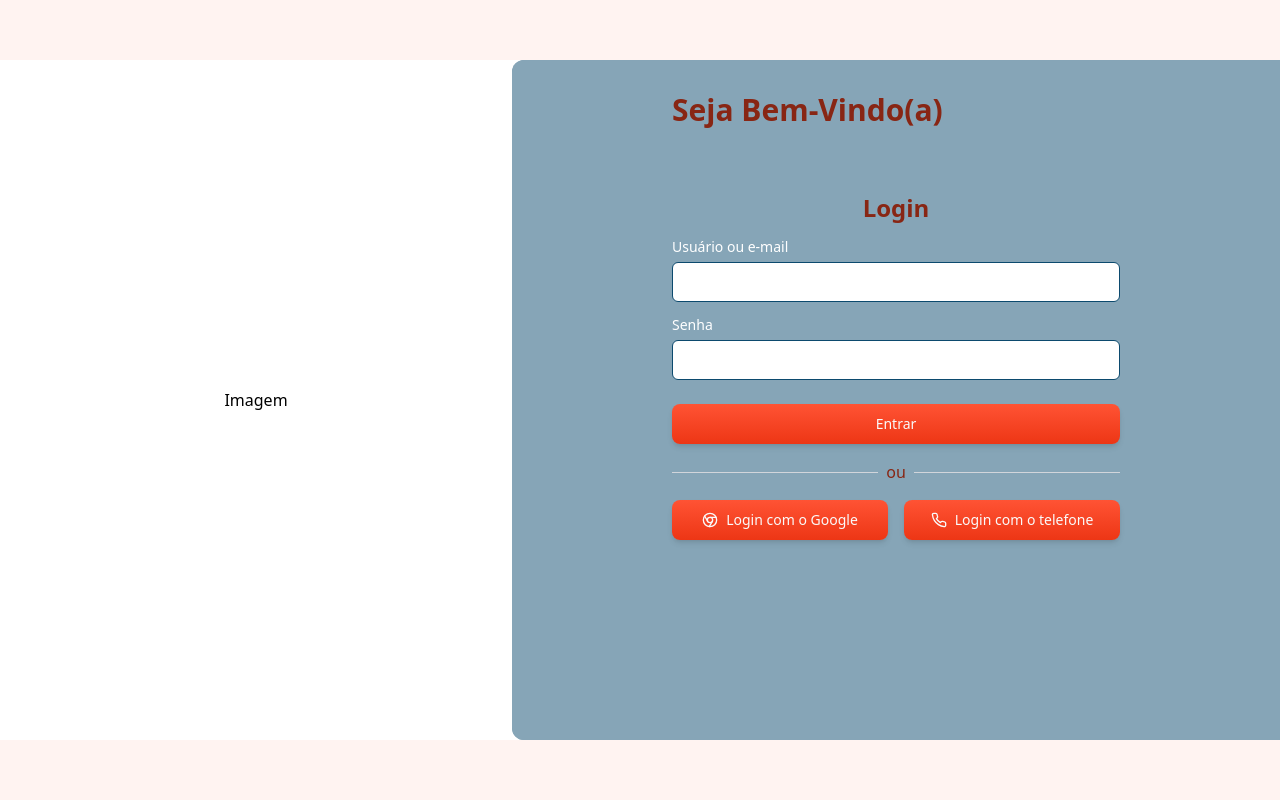
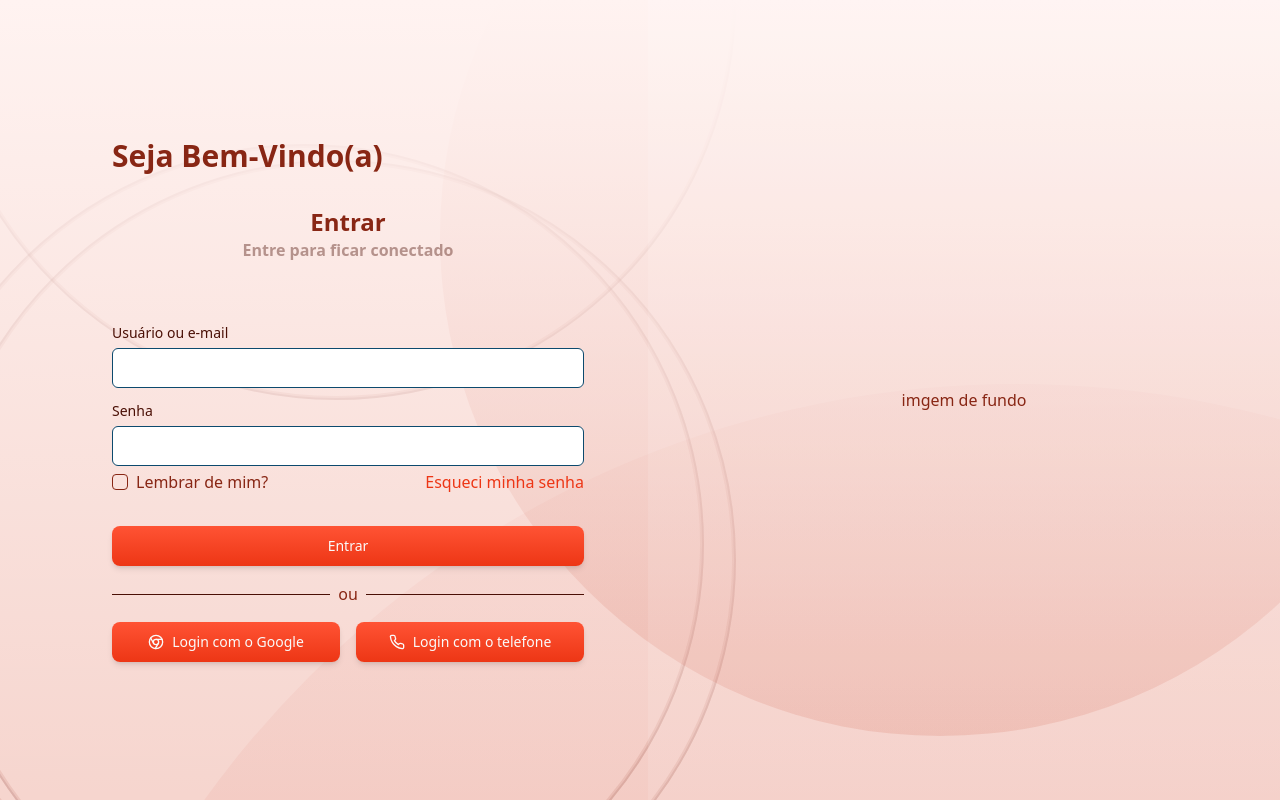
Before and after one commit to fernando-pacheco/projeto-restaurante, a React (Vite) app in the folder frontend/: page /login in a window 1280 px wide. Built offline with nearby package versions, Linux system fonts and the light colour scheme.

Commit message:
[frontend] feat: aplicando layout base para as páginas de autenticação na página de login

```diff
--- a/frontend/src/pages/login/index.tsx
+++ b/frontend/src/pages/login/index.tsx
@@ -7,6 +7,8 @@ import { Button } from "@/components/molecules/button"
 import { Chrome, Phone } from "lucide-react"
 import { useNavigate } from "react-router-dom"
 import { toast } from "sonner"
+import { Checkbox } from "@/components/molecules/checkbox"
+import { AuthBase } from "@/components/organisms/auth-base"
 
 export function Login() {
     const [credencial, setNomeUsuario] = useState("")
@@ -49,25 +51,22 @@ export function Login() {
     }
 
     return (
-        <div className="flex justify-center items-center h-screen">
-            <div className="w-[100%] h-[85%] flex bg-white">
-                <div className="w-[40%] flex justify-center items-center text-black">
-                    Imagem
-                </div>
-                <div className="bg-sky-900 flex-1 rounded-l-xl">
-                    <div className="bg-white/50 p-8 rounded-l-xl h-full px-40">
+        <AuthBase>
+            <div className="px-16 rounded-l-xl h-full min-w-80 w-[600px] z-50">
                 <form onSubmit={handleSubmit}>
-                            <h1 className="text-3xl font-semibold mb-16">
+                    <h1 className="text-3xl font-semibold mb-8">
                         Seja Bem-Vindo(a)
                     </h1>
-                            <h2 className="text-2xl font-semibold mb-4 flex justify-center">
-                                Login
-                            </h2>
-
-                            <div className="mb-4">
+                    <h1 className="text-2xl font-semibold flex justify-center">
+                        Entrar
+                    </h1>
+                    <h1 className="text-md font-semibold mb-4 flex justify-center text-salmon-950/40">
+                        Entre para ficar conectado
+                    </h1>
+                    <div className="mb-4 mt-16">
                         <Label
                             htmlFor="nome_usuario"
-                                    className="block text-white mb-2"
+                            className="block text-salmon-950 mb-2"
                         >
                             Usuário ou e-mail
                         </Label>
@@ -75,17 +74,15 @@ export function Login() {
                             id="nome_usuario"
                             type="text"
                             value={credencial}
-                                    onChange={(e) =>
-                                        setNomeUsuario(e.target.value)
-                                    }
-                                    className="text-black border-sky-900"
+                            onChange={(e) => setNomeUsuario(e.target.value)}
+                            className="border-sky-900"
                         />
                     </div>
 
-                            <div className="mb-4">
+                    <div className="mb-1">
                         <Label
                             htmlFor="senha"
-                                    className="block text-white mb-2"
+                            className="block text-salmon-950 mb-2"
                         >
                             Senha
                         </Label>
@@ -94,21 +91,36 @@ export function Login() {
                             type="password"
                             value={senha}
                             onChange={(e) => setSenha(e.target.value)}
-                                    className="text-black border-sky-900"
+                            className="border-sky-900"
                         />
                     </div>
+
+                    <div className="flex justify-between">
+                        <div className="flex space-x-2 items-center">
+                            <Checkbox />
+                            <span>Lembrar de mim?</span>
+                        </div>
+                        <button
+                            type="reset"
+                            className="text-salmon-600"
+                            onClick={() => navigate("/pass-recovery")}
+                        >
+                            Esqueci minha senha
+                        </button>
+                    </div>
+
                     <Button
                         type="submit"
-                                className="w-full mt-2"
+                        className="w-full mt-8"
                         variant="primary"
                     >
                         Entrar
                     </Button>
                 </form>
                 <div className="flex items-center mt-4 flex-1 space-x-2">
-                            <div className="flex-grow h-px bg-gray-300"></div>
+                    <div className="flex-grow h-px bg-salmon-950"></div>
                     <span className="text-md">ou</span>
-                            <div className="flex-grow h-px bg-gray-300"></div>
+                    <div className="flex-grow h-px bg-salmon-950"></div>
                 </div>
 
                 <div className="flex justify-around space-x-4 mt-4">
@@ -122,8 +134,10 @@ export function Login() {
                     </Button>
                 </div>
             </div>
+
+            <div className="flex flex-1 justify-center h-screen w-full items-center bg-white/10">
+                imgem de fundo
             </div>
-            </div>
-        </div>
+        </AuthBase>
     )
 }
```
Lines whose indentation alone changed are shown as unchanged.
